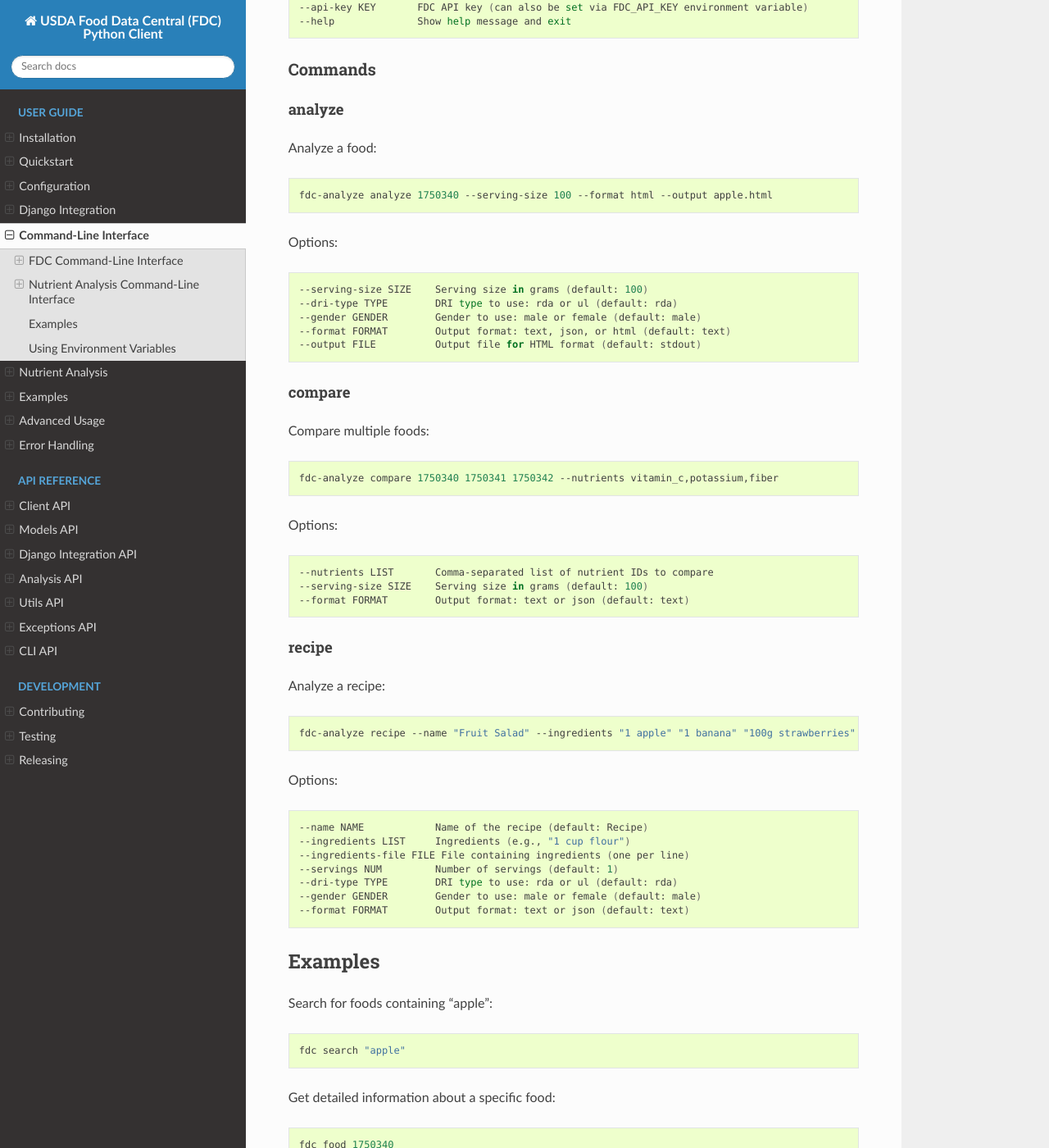
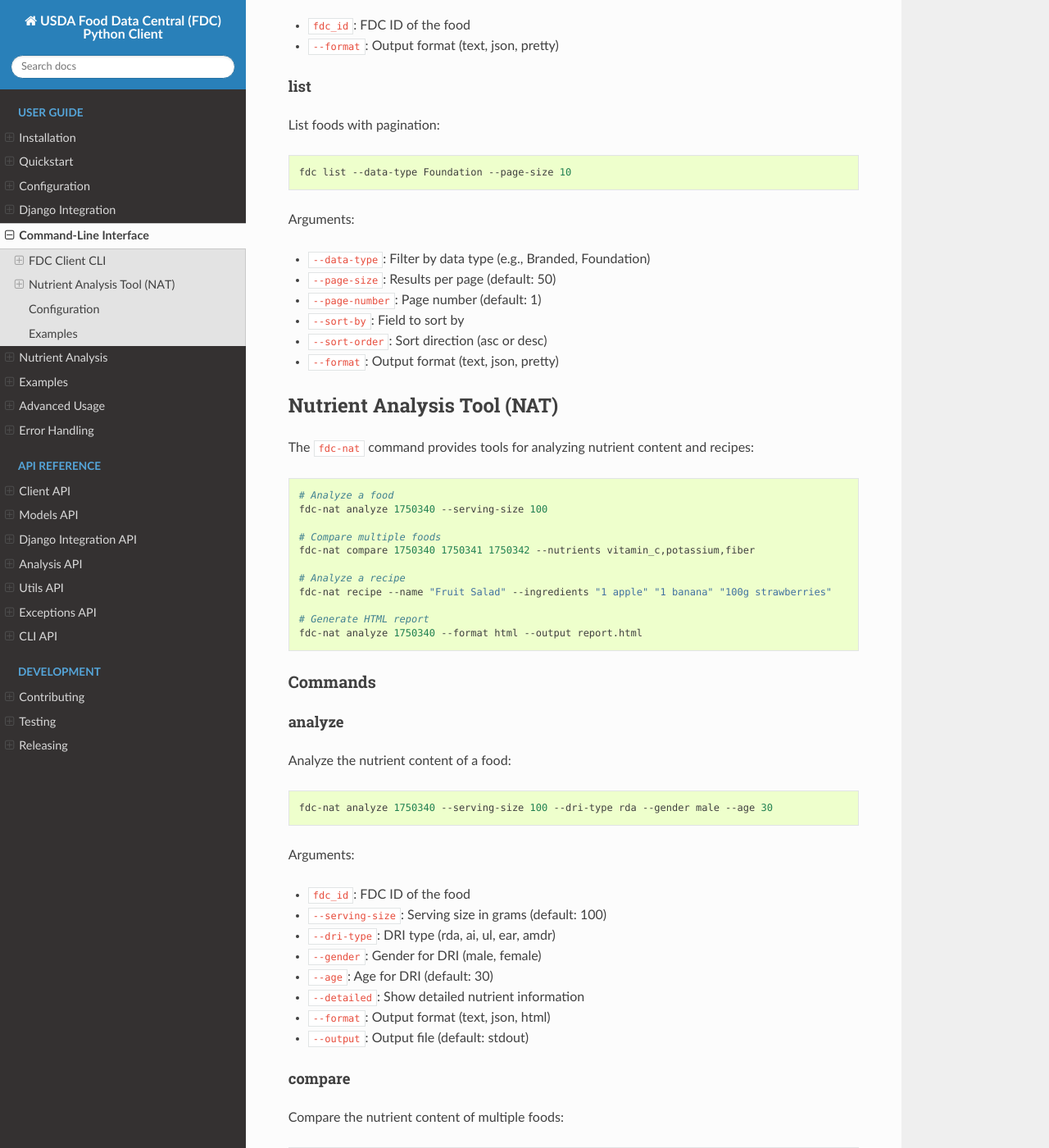
Before and after one commit to mcgarrah/usda_fdc_python, a Sphinx documentation site: the page built from docs/user/cli.rst, in a window 1280 px wide and 1400 px high, scrolled down 1608 px. Shown: the whole window at 82% size. Built offline with Sphinx 7.4.7 and the Read the Docs theme 3.1.0, drawn with Linux system fonts in a browser that asks for light colours; some of the changed text lies outside the part shown.

Commit message:
Release v0.1.7: Add recipe analysis and rename CLI tool
- Implement comprehensive recipe analysis functionality
- Add ingredient parsing and nutritional calculation for recipes
- Create visualization tools for nutrient data with HTML reports
- Rename command-line tool from fdc-analyze to fdc-nat (Nutrient Analysis Tool)
- Update documentation with new features and examples
- Add CHANGELOG.md for tracking version history
- Fix version update script to properly handle all version references
- Update package configuration in both setup.py and pyproject.toml

```diff
--- a/docs/user/cli.rst
+++ b/docs/user/cli.rst
@@ -1,150 +1,204 @@
 Command-Line Interface
-=====================
+====================
 
-The USDA FDC library includes two command-line interfaces:
-- ``fdc`` for accessing the Food Data Central API
-- ``fdc-analyze`` for nutrient analysis
+The USDA FDC Python Client provides two command-line interfaces:
 
-FDC Command-Line Interface
-------------------------
+1. ``fdc`` - The main client interface for accessing FDC data
+2. ``fdc-nat`` - The Nutrient Analysis Tool for analyzing foods and recipes
 
-The ``fdc`` command provides quick access to food data without writing any code.
+FDC Client CLI
+-------------
 
-Basic Usage
-~~~~~~~~~
+The ``fdc`` command provides direct access to the USDA FDC API:
 
 .. code-block:: bash
 
-   fdc [options] <command> [command-options]
+   # Set your API key (or use --api-key parameter)
+   export FDC_API_KEY=your_api_key_here
 
-Global Options
-~~~~~~~~~~~~
+   # Search for foods
+   fdc search "apple"
 
-.. code-block:: bash
+   # Get detailed information for a specific food
+   fdc food 1750340
 
-   --api-key KEY       FDC API key (can also be set via FDC_API_KEY environment variable)
-   --format FORMAT     Output format: json, pretty, or text (default: pretty)
-   --version           Show version and exit
-   --help              Show help message and exit
+   # Get nutrients for a food
+   fdc nutrients 1750340
+
+   # List foods with pagination
+   fdc list --page-size 5 --page-number 1
 
 Commands
-~~~~~~~
+^^^^^^^^
 
 search
-^^^^^^
+~~~~~~
 
 Search for foods using keywords:
 
 .. code-block:: bash
 
-   fdc search "apple" --page-size 10 --page-number 1
+   fdc search "apple" --data-type Branded --page-size 10
+
+Arguments:
+
+- ``query``: Search query
+- ``--data-type``: Filter by data type (e.g., Branded, Foundation)
+- ``--page-size``: Results per page (default: 50)
+- ``--page-number``: Page number (default: 1)
+- ``--sort-by``: Field to sort by
+- ``--sort-order``: Sort direction (asc or desc)
+- ``--format``: Output format (text, json, pretty)
 
 food
-^^^^
+~~~~
 
-Get detailed information about a specific food:
+Get detailed information for a specific food:
 
 .. code-block:: bash
 
-   fdc food 1750340
+   fdc food 1750340 --format json
+
+Arguments:
+
+- ``fdc_id``: FDC ID of the food
+- ``--format``: Output format (text, json, pretty)
 
 nutrients
-^^^^^^^^
+~~~~~~~~
 
-Get nutrient information for a specific food:
+Get nutrients for a specific food:
 
 .. code-block:: bash
 
    fdc nutrients 1750340
 
+Arguments:
+
+- ``fdc_id``: FDC ID of the food
+- ``--format``: Output format (text, json, pretty)
+
 list
-^^^^
+~~~~
 
 List foods with pagination:
 
 .. code-block:: bash
 
-   fdc list --page-size 10 --page-number 1
+   fdc list --data-type Foundation --page-size 10
 
-Nutrient Analysis Command-Line Interface
--------------------------------------
+Arguments:
 
-The ``fdc-analyze`` command provides tools for analyzing nutrient content.
+- ``--data-type``: Filter by data type (e.g., Branded, Foundation)
+- ``--page-size``: Results per page (default: 50)
+- ``--page-number``: Page number (default: 1)
+- ``--sort-by``: Field to sort by
+- ``--sort-order``: Sort direction (asc or desc)
+- ``--format``: Output format (text, json, pretty)
 
-Basic Usage
-~~~~~~~~~
+Nutrient Analysis Tool (NAT)
+--------------------------
+
+The ``fdc-nat`` command provides tools for analyzing nutrient content and recipes:
 
 .. code-block:: bash
 
-   fdc-analyze [options] <command> [command-options]
+   # Analyze a food
+   fdc-nat analyze 1750340 --serving-size 100
 
-Global Options
-~~~~~~~~~~~~
+   # Compare multiple foods
+   fdc-nat compare 1750340 1750341 1750342 --nutrients vitamin_c,potassium,fiber
+
+   # Analyze a recipe
+   fdc-nat recipe --name "Fruit Salad" --ingredients "1 apple" "1 banana" "100g strawberries"
+
+   # Generate HTML report
+   fdc-nat analyze 1750340 --format html --output report.html
+
+Commands
+^^^^^^^^
+
+analyze
+~~~~~~~
+
+Analyze the nutrient content of a food:
 
 .. code-block:: bash
 
-   --api-key KEY       FDC API key (can also be set via FDC_API_KEY environment variable)
-   --help              Show help message and exit
+   fdc-nat analyze 1750340 --serving-size 100 --dri-type rda --gender male --age 30
 
-Commands
+Arguments:
+
+- ``fdc_id``: FDC ID of the food
+- ``--serving-size``: Serving size in grams (default: 100)
+- ``--dri-type``: DRI type (rda, ai, ul, ear, amdr)
+- ``--gender``: Gender for DRI (male, female)
+- ``--age``: Age for DRI (default: 30)
+- ``--detailed``: Show detailed nutrient information
+- ``--format``: Output format (text, json, html)
+- ``--output``: Output file (default: stdout)
+
+compare
 ~~~~~~~
 
-analyze
-^^^^^^^
-
-Analyze a food:
+Compare the nutrient content of multiple foods:
 
 .. code-block:: bash
 
-   fdc-analyze analyze 1750340 --serving-size 100 --format html --output apple.html
+   fdc-nat compare 1750340 1750341 1750342 --nutrients vitamin_c,potassium,fiber
 
-Options:
+Arguments:
+
+- ``fdc_ids``: FDC IDs of the foods to compare
+- ``--serving-size``: Serving size in grams (default: 100)
+- ``--nutrients``: Comma-separated list of nutrient IDs to compare
+- ``--dri-type``: DRI type (rda, ai, ul, ear, amdr)
+- ``--gender``: Gender for DRI (male, female)
+- ``--age``: Age for DRI (default: 30)
+- ``--format``: Output format (text, json)
+- ``--output``: Output file (default: stdout)
+
+recipe
+~~~~~~
+
+Analyze the nutrient content of a recipe:
 
 .. code-block:: bash
 
-   --serving-size SIZE    Serving size in grams (default: 100)
-   --dri-type TYPE        DRI type to use: rda or ul (default: rda)
-   --gender GENDER        Gender to use: male or female (default: male)
-   --format FORMAT        Output format: text, json, or html (default: text)
-   --output FILE          Output file for HTML format (default: stdout)
+   fdc-nat recipe --name "Fruit Salad" --ingredients "1 apple" "1 banana" "100g strawberries"
 
-compare
-^^^^^^^
+Arguments:
 
-Compare multiple foods:
+- ``--name``: Recipe name (default: Recipe)
+- ``--ingredients``: List of ingredients
+- ``--ingredients-file``: File with ingredients (one per line)
+- ``--servings``: Number of servings (default: 1)
+- ``--dri-type``: DRI type (rda, ai, ul, ear, amdr)
+- ``--gender``: Gender for DRI (male, female)
+- ``--age``: Age for DRI (default: 30)
+- ``--detailed``: Show detailed nutrient information
+- ``--format``: Output format (text, json, html)
+- ``--output``: Output file (default: stdout)
+
+Configuration
+-----------
+
+Both command-line tools can be configured using environment variables:
 
 .. code-block:: bash
 
-   fdc-analyze compare 1750340 1750341 1750342 --nutrients vitamin_c,potassium,fiber
+   # Set API key
+   export FDC_API_KEY=your_api_key_here
 
-Options:
+   # Set API URL (optional)
+   export FDC_API_URL=https://api.nal.usda.gov/fdc/v1
 
-.. code-block:: bash
+You can also use a ``.env`` file in your current directory:
 
-   --nutrients LIST       Comma-separated list of nutrient IDs to compare
-   --serving-size SIZE    Serving size in grams (default: 100)
-   --format FORMAT        Output format: text or json (default: text)
+.. code-block:: ini
 
-recipe
-^^^^^^
-
-Analyze a recipe:
-
-.. code-block:: bash
-
-   fdc-analyze recipe --name "Fruit Salad" --ingredients "1 apple" "1 banana" "100g strawberries"
-
-Options:
-
-.. code-block:: bash
-
-   --name NAME            Name of the recipe (default: Recipe)
-   --ingredients LIST     Ingredients (e.g., "1 cup flour")
-   --ingredients-file FILE File containing ingredients (one per line)
-   --servings NUM         Number of servings (default: 1)
-   --dri-type TYPE        DRI type to use: rda or ul (default: rda)
-   --gender GENDER        Gender to use: male or female (default: male)
-   --format FORMAT        Output format: text or json (default: text)
+   FDC_API_KEY=your_api_key_here
+   FDC_API_URL=https://api.nal.usda.gov/fdc/v1
 
 Examples
 -------
@@ -153,60 +207,34 @@
 
 .. code-block:: bash
 
-   fdc search "apple"
+   fdc search "apple" --page-size 5
 
-Get detailed information about a specific food:
+Get detailed information for a specific food:
 
 .. code-block:: bash
 
    fdc food 1750340
 
-Get nutrient information in JSON format:
+Analyze the nutrient content of a food:
 
 .. code-block:: bash
 
-   fdc nutrients 1750340 --format json
+   fdc-nat analyze 1750340 --serving-size 100
 
-List only branded foods:
+Compare the nutrient content of multiple foods:
 
 .. code-block:: bash
 
-   fdc list --data-type "Branded"
+   fdc-nat compare 1750340 1750341 1750342 --nutrients vitamin_c,potassium,fiber
 
-Analyze a food and generate an HTML report:
+Analyze a recipe:
 
 .. code-block:: bash
 
-   fdc-analyze analyze 1750340 --format html --output apple.html
+   fdc-nat recipe --name "Fruit Salad" --ingredients "1 apple" "1 banana" "100g strawberries"
 
-Compare the vitamin C content of different fruits:
+Generate an HTML report:
 
 .. code-block:: bash
 
-   fdc-analyze compare 1750340 1750341 1750342 --nutrients vitamin_c
-
-Analyze a recipe from a file:
-
-.. code-block:: bash
-
-   fdc-analyze recipe --name "Fruit Salad" --ingredients-file ingredients.txt
-
-Using Environment Variables
-------------------------
-
-You can set the API key using an environment variable:
-
-.. code-block:: bash
-
-   export FDC_API_KEY=your_api_key_here
-   fdc search "apple"
-
-Or using a .env file in your current directory:
-
-.. code-block:: bash
-
-   # .env file
-   FDC_API_KEY=your_api_key_here
-
-   # Then run
-   fdc search "apple"
+   fdc-nat analyze 1750340 --format html --output report.html
--- a/pyproject.toml
+++ b/pyproject.toml
@@ -4,7 +4,7 @@
 
 [project]
 name = "usda_fdc"
-version = "0.1.6"
+version = "0.1.7"
 description = "A comprehensive Python library for interacting with the USDA Food Data Central API"
 readme = "README.md"
 authors = [{ name = "Michael McGarrah", email = "mcgarrah@gmail.com" }]
@@ -42,9 +42,11 @@
 
 [project.scripts]
 fdc = "usda_fdc.cli:main"
+fdc-nat = "usda_fdc.analysis.cli:main"
 
 [tool.setuptools]
 packages = ["usda_fdc"]
+package-data = {"usda_fdc" = ["analysis/resources/dri/*.json"]}
 
 [tool.black]
 line-length = 100
--- a/usda_fdc/__init__.py
+++ b/usda_fdc/__init__.py
@@ -5,7 +5,7 @@
 designed for easy integration with Django applications and local database caching.
 """
 
-__version__ = "0.1.6"
+__version__ = "0.1.7"
 
 from .client import FdcClient
 from .exceptions import FdcApiError, FdcRateLimitError, FdcAuthError
```
Also changed, not shown: CHANGELOG.md (+17 -0 lines), README.md (+67 -2 lines), docs/user/nutrient_analysis.rst (+105 -67 lines), setup.py (+10 -37 lines), 8 other files.
